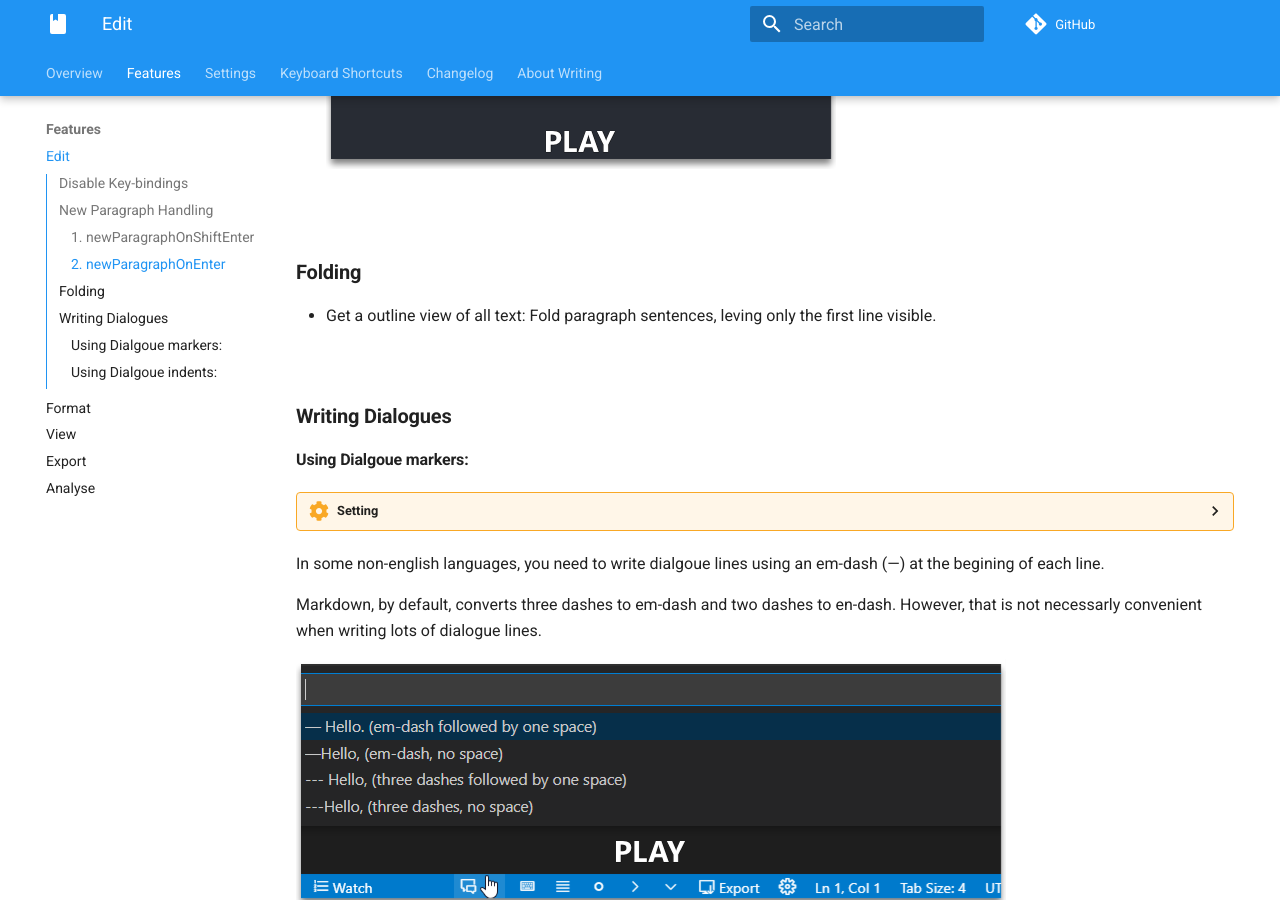
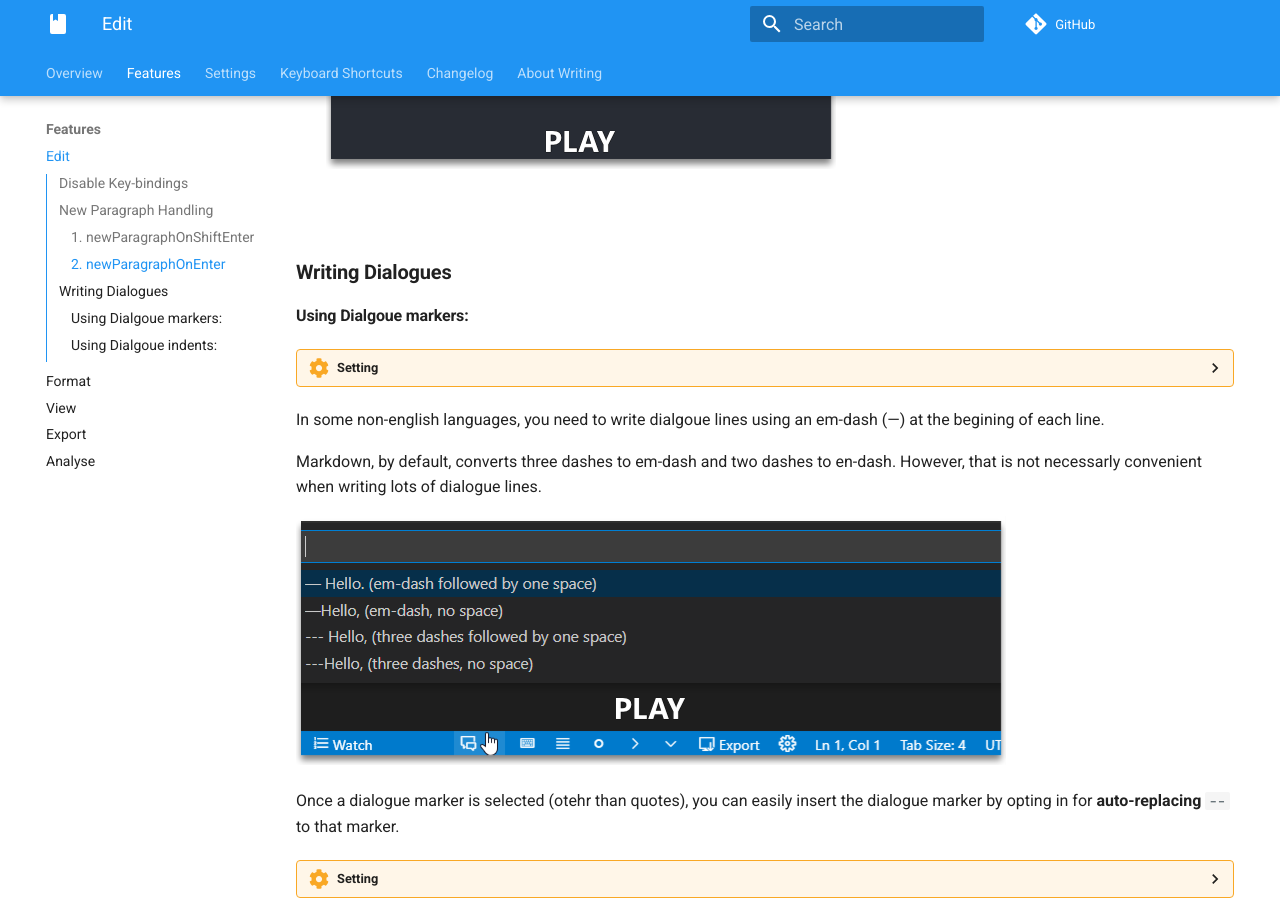
Before and after one commit to zoctarine/vscode-fiction-writer, an MkDocs documentation site: the page built from docs/features/editing.md, in a window 1280 px wide and 900 px high, scrolled down 1223 px. Built offline with MkDocs 1.6.1 and Material for MkDocs 9.7.7, drawn with Linux system fonts in a browser that asks for light colours; comment, search, counter and statistics services are not loaded.

Commit message:
Edititng

```diff
--- a/docs/features/editing.md
+++ b/docs/features/editing.md
@@ -33,10 +33,6 @@ It has two options:
 - This comes especially handy when writing short paragraphs. ++enter++ adds two one empty line, and ++shift+enter++ adds simple line break.
 
     ![NewOnEnter](img/shift_enter_02.gif)
-
-## Folding
-
-  - Get a outline view of all text: Fold paragraph sentences, leving only the first line visible.
 
 ## Writing Dialogues
 
```
